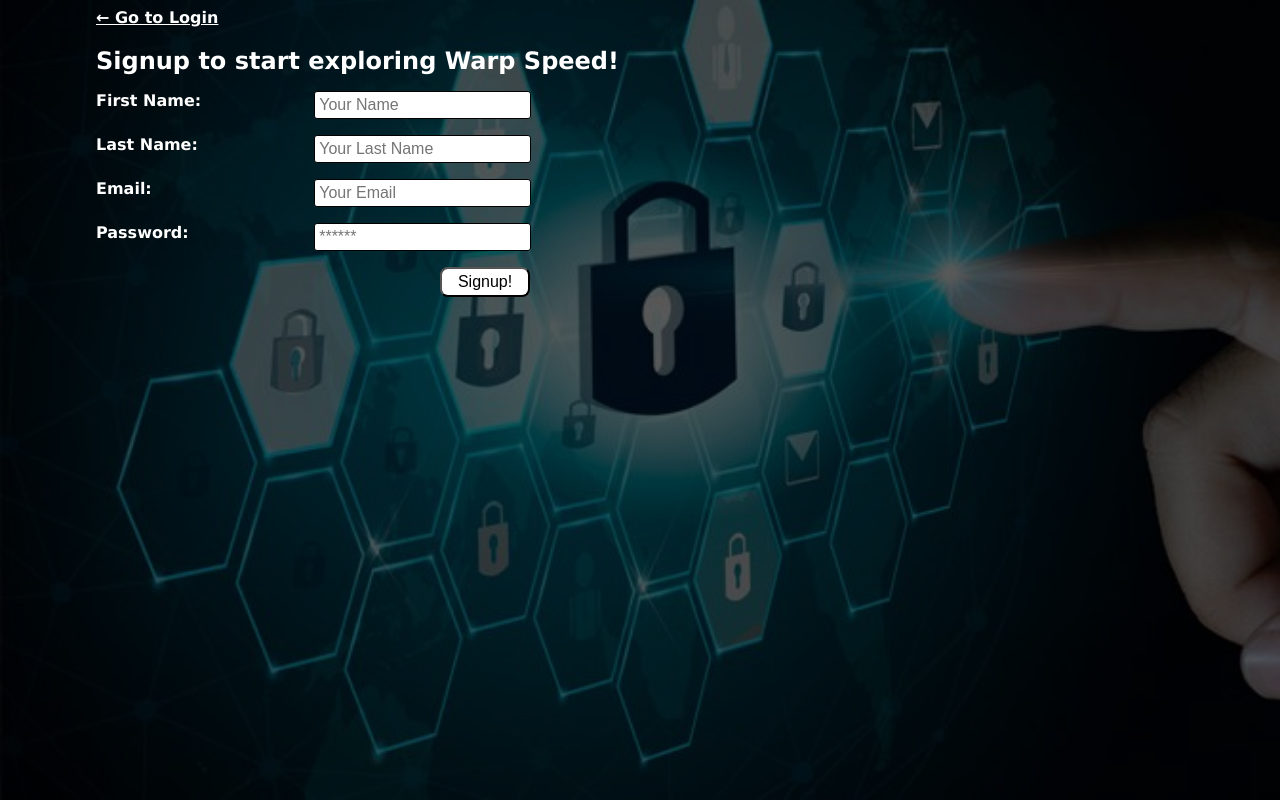
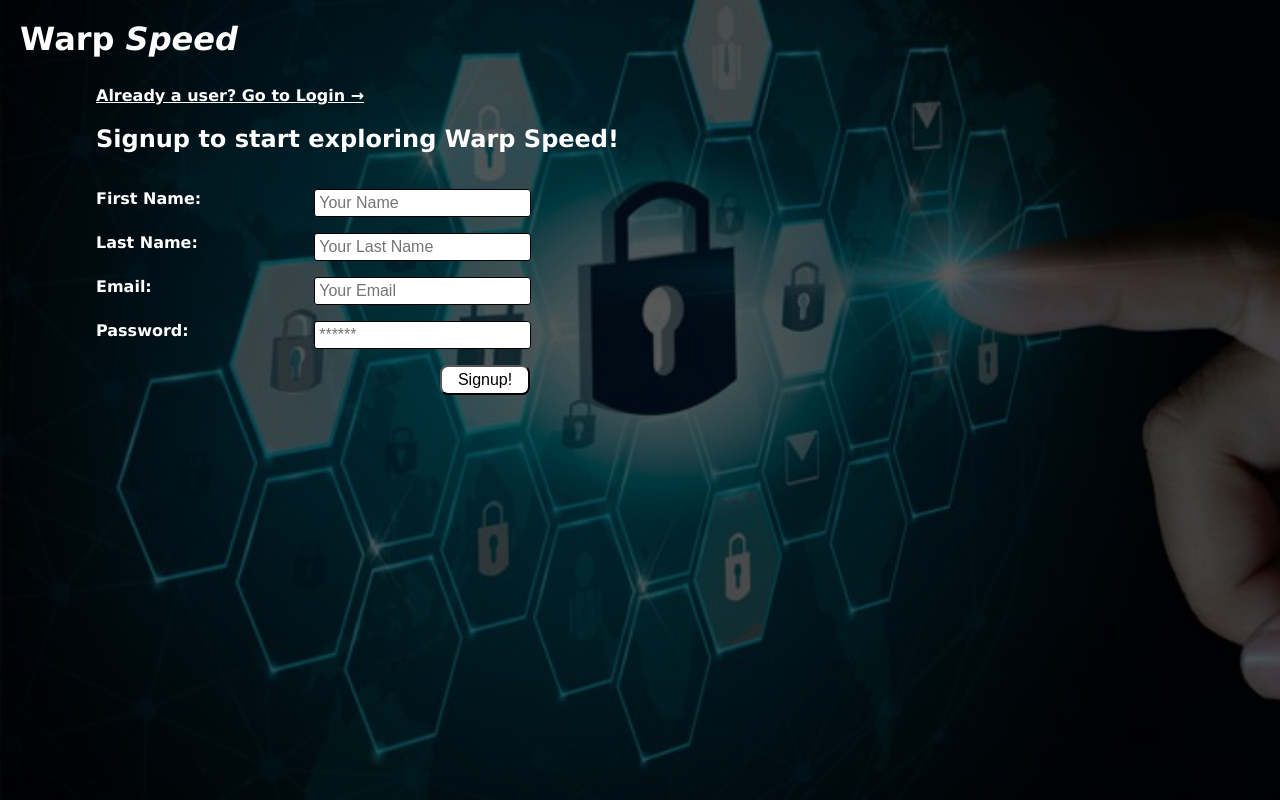
Before and after one commit to tchestnut85/lite-speed, a React (Create React App) app in the folder client/: page /signup in a window 1280 px wide. Built offline with nearby package versions, Linux system fonts and the light colour scheme.

Commit message:
finished styling and functionality for login and signup pages

```diff
--- a/client/src/index.css
+++ b/client/src/index.css
@@ -195,6 +195,7 @@ footer {
 /* LOGIN/SIGNUP STYLES */
 .login-title, .signup-title {
   padding-top: 20px;
+  padding-bottom: 20px;
 }
 
 label {
--- a/client/src/pages/LandingPage.js
+++ b/client/src/pages/LandingPage.js
@@ -21,7 +21,7 @@ function LandingPage() {
                 <div>
                     {/* <p className="hero-text">Learning is the greatest pathway to your next career.</p>  */}
                     <p className="hero-text">Learn. Achieve. Connect. </p>
-                    <p className="hero-subtext">An educational platform that helps you get a leg up on the competition in the speed of light!</p>
+                    <p className="hero-subtext">An educational platform that helps you get a leg up on the competition at the speed of light!</p>
                 </div>
             </div>
         </div>
--- a/client/src/pages/Login.js
+++ b/client/src/pages/Login.js
@@ -31,9 +31,14 @@ function Login(props) {
     return (
         <div className='login-image'>
             <div className="login-overlay">
+                <div className='landing-nav'>
+                    <Link to="/" className="landing-nav-title">
+                        <h1>Warp <i>Speed</i></h1>
+                    </Link>
+                </div>
                 <div className="container my-1">
                     <Link to="/signup" className="signup-back">
-                        <h4>← Go to Signup</h4>
+                        <h4>Not a User? Go to Signup &#8594;</h4>
                     </Link>
 
                     <h2 className="login-title">Login</h2>
--- a/client/src/pages/Signup.js
+++ b/client/src/pages/Signup.js
@@ -38,9 +38,14 @@ function Signup(props) {
     return (
         <div className='signup-image'>
             <div className="signup-overlay">
+                <div className='landing-nav'>
+                    <Link to="/" className="landing-nav-title">
+                        <h1>Warp <i>Speed</i></h1>
+                    </Link>
+                </div>
                 <div className="container my-1">
                     <Link to="/login" className="login-back">
-                        <h4>← Go to Login</h4>
+                        <h4> Already a user? Go to Login &#8594;</h4>
                     </Link>
 
                     <h2 className="signup-title">Signup to start exploring Warp Speed!</h2>
```
